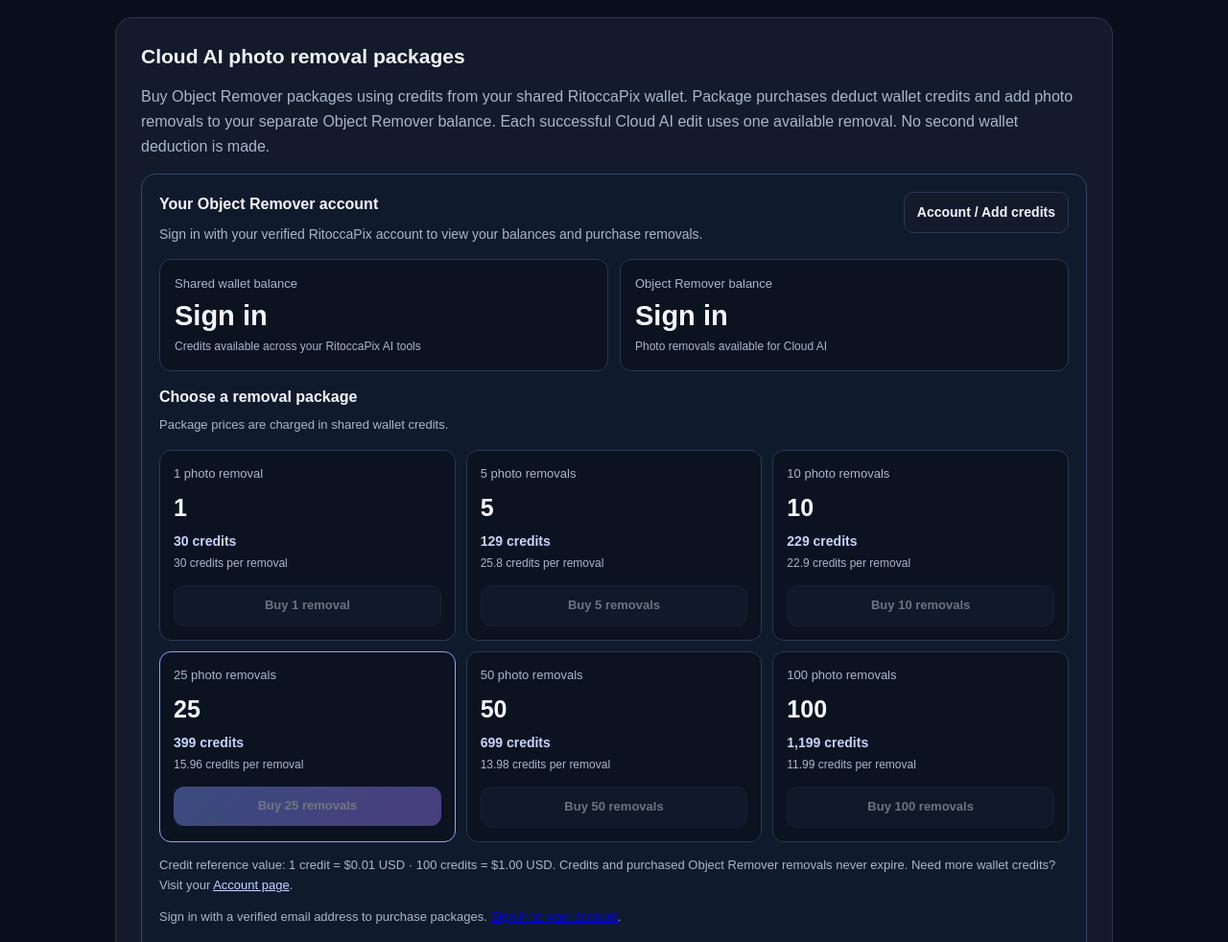
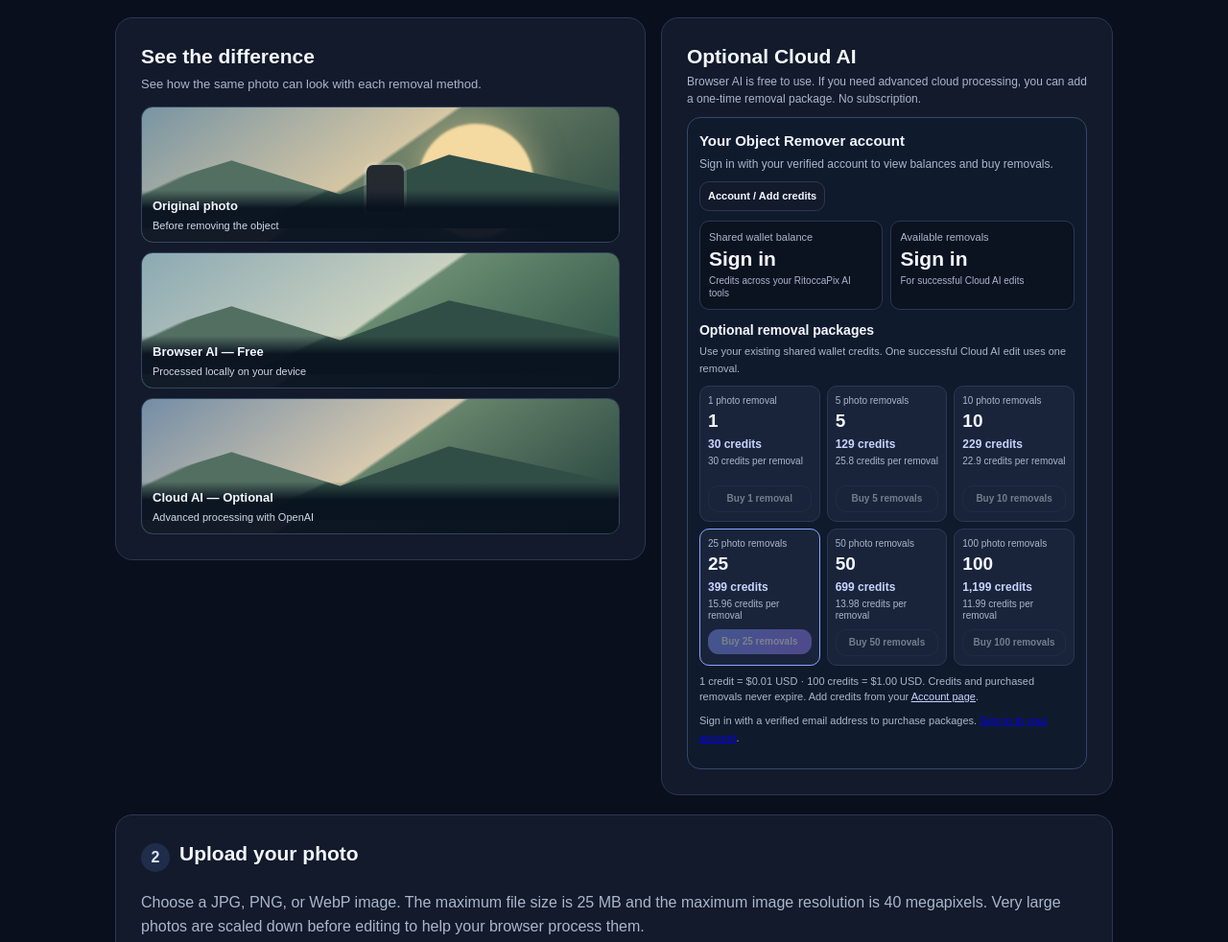
Before and after one commit to matteoda1978/image-tools, a plain HTML site: page image-object-remover.html in a window 1280 px wide. Shown: the part 581-1563 px from the top of the page at 96% size. Drawn offline with nearby package versions, Linux system fonts and the light colour scheme.

Commit message:
Update image-object-remover.html

```diff
--- a/image-object-remover.html
+++ b/image-object-remover.html
@@ -373,127 +373,104 @@ canvas{display:block;max-width:100%;height:auto;cursor:crosshair;touch-action:no
 .engine-panel .notice{margin-bottom:0}
 .engine-panel a{color:#c8d4ff}
 
-/* Shared wallet and Object Remover packages */
+/* Showcase and discreet Cloud AI packages */
+.showcase-pricing-layout{
+  display:grid;
+  grid-template-columns:minmax(0,1.08fr) minmax(0,.92fr);
+  gap:16px;
+  align-items:start;
+  margin-bottom:20px;
+}
+.showcase-panel,.packages-panel{min-width:0;margin:0}
+.showcase-panel h2{margin-bottom:6px}
+.showcase-intro{font-size:13px;margin:0 0 12px;color:var(--muted)}
+.example-stack{display:grid;grid-template-columns:1fr;gap:10px}
+.example-tile{
+  position:relative;display:flex;align-items:stretch;overflow:hidden;min-width:0;
+  min-height:142px;border:1px solid #35445f;border-radius:12px;
+  background:#0b1220;isolation:isolate;
+}
+.example-art{
+  position:absolute;inset:0;z-index:-1;overflow:hidden;
+  background:linear-gradient(145deg,#627e91 0%,#b8c6c2 48%,#526d60 49%,#233d39 100%);
+}
+.example-art::before{
+  content:"";position:absolute;width:24%;aspect-ratio:1;border-radius:50%;
+  top:12%;right:18%;background:#f4d9a0;filter:blur(1px);
+  box-shadow:0 0 35px #f4d9a088;
+}
+.example-art::after{
+  content:"";position:absolute;left:-10%;right:-10%;bottom:10%;height:55%;
+  background:linear-gradient(155deg,transparent 0 18%,#536f62 19% 42%,#314e46 43% 100%);
+  clip-path:polygon(0 65%,24% 8%,43% 54%,62% 0,100% 64%,100% 100%,0 100%);
+}
+.example-art.original{background:linear-gradient(145deg,#7894a3 0%,#d4c6a4 47%,#6c8068 48%,#29473f 100%)}
+.example-art.browser{background:linear-gradient(145deg,#8ba9b3 0%,#c9d1c0 48%,#688b70 49%,#294d42 100%)}
+.example-art.cloud{background:linear-gradient(145deg,#738da6 0%,#d7c9ae 48%,#66836b 49%,#203e3a 100%)}
+.example-art.browser::before,.example-art.cloud::before{display:none}
+.example-art .sample-object{
+  position:absolute;z-index:1;left:47%;bottom:22%;width:8%;height:35%;
+  border-radius:7px 7px 3px 3px;background:#252a31;box-shadow:0 0 0 3px #ffffff24;
+}
+.example-art.browser .sample-object,.example-art.cloud .sample-object{display:none}
+.example-caption{
+  align-self:flex-end;width:100%;padding:9px 11px 8px;
+  background:linear-gradient(transparent,#07101eef 35%);
+}
+.example-caption strong{display:block;font-size:13px;line-height:1.25}
+.example-caption span{display:block;color:#d0d9e9;font-size:11px;margin-top:3px}
+
+/* Shared wallet and compact package cards, following Photo to Coloring Page styling */
 .packages-banner{
-  background:#101a2d;
-  border:1px solid #34476b;
-  border-radius:15px;
-  padding:18px;
-  margin-top:15px;
+  background:#101a2d;border:1px solid #34476b;border-radius:14px;
+  padding:12px;margin-top:10px;
 }
 .packages-banner-head{
-  display:flex;
-  align-items:flex-start;
-  justify-content:space-between;
-  flex-wrap:wrap;
-  gap:12px;
-  margin-bottom:15px;
-}
-.packages-banner-head p{
-  color:var(--muted);
-  font-size:14px;
-  margin:5px 0 0;
-}
-.wallet-info{
-  display:grid;
-  grid-template-columns:repeat(2,minmax(0,1fr));
-  gap:12px;
-  margin:14px 0;
-}
-.wallet-stat{
-  padding:15px;
-  background:#0b1220;
-  border:1px solid var(--border);
-  border-radius:12px;
-}
-.wallet-stat span{
-  display:block;
-  color:var(--muted);
-  font-size:13px;
-}
-.wallet-stat strong{
-  display:block;
-  font-size:29px;
-  line-height:1.3;
-  margin-top:4px;
-  color:var(--text);
-  overflow-wrap:anywhere;
-}
-.wallet-stat small{
-  display:block;
-  color:var(--muted);
-  font-size:12px;
-  margin-top:3px;
-}
-.package-grid{
-  display:grid;
-  grid-template-columns:repeat(3,minmax(0,1fr));
-  gap:11px;
-  margin-top:15px;
-}
+  display:flex;align-items:flex-start;justify-content:space-between;
+  flex-wrap:wrap;gap:8px;margin-bottom:10px;
+}
+.packages-banner-head h3{font-size:15px;margin:0}
+.packages-banner-head p{color:var(--muted);font-size:12px;margin:4px 0 0;line-height:1.45}
+.packages-banner-head .account-link{font-size:11px;padding:6px 8px}
+.wallet-info{display:grid;grid-template-columns:repeat(2,minmax(0,1fr));gap:8px;margin:10px 0}
+.wallet-stat{padding:9px;background:#0b1220;border:1px solid var(--border);border-radius:10px;min-width:0}
+.wallet-stat span{display:block;color:var(--muted);font-size:11px;line-height:1.3}
+.wallet-stat strong{display:block;font-size:21px;line-height:1.25;margin-top:3px;color:var(--text);overflow-wrap:anywhere}
+.wallet-stat small{display:block;color:var(--muted);font-size:10px;line-height:1.35;margin-top:2px}
+.packages-panel>h2{margin-bottom:5px}
+.packages-panel .pricing-intro{font-size:12px!important;line-height:1.45;margin:4px 0 8px!important}
+.packages-banner>h3{font-size:14px;margin:8px 0 3px}
+.packages-banner>p.muted{font-size:11px!important}
+.package-grid{display:grid;grid-template-columns:repeat(3,minmax(0,1fr));gap:7px;margin-top:9px}
 .package-card{
-  display:flex;
-  flex-direction:column;
-  padding:14px;
-  background:#0b1220;
-  border:1px solid var(--border);
-  border-radius:12px;
-  min-width:0;
+  display:flex;flex-direction:column;min-width:0;padding:9px 8px;
+  background:var(--panel2,#0b1220);border:1px solid var(--border);border-radius:10px;
 }
 .package-card.featured{border-color:var(--accent)}
-.package-card .package-quantity{
-  color:var(--muted);
-  font-size:13px;
-}
-.package-card .package-number{
-  font-size:25px;
-  font-weight:800;
-  margin:4px 0;
-}
-.package-card .package-cost{
-  color:#c8d4ff;
-  font-size:14px;
-  font-weight:700;
-}
-.package-card .package-unit{
-  color:var(--muted);
-  font-size:12px;
-  margin-top:3px;
-  min-height:20px;
-}
-.package-card button{
-  margin-top:12px;
-  width:100%;
-  padding:10px 8px;
-  font-size:13px;
-}
+.package-card .package-quantity{color:var(--muted);font-size:10px;line-height:1.25}
+.package-card .package-number{font-size:19px;line-height:1.2;font-weight:800;margin:3px 0}
+.package-card .package-cost{color:#c8d4ff;font-size:12px;font-weight:700}
+.package-card .package-unit{color:var(--muted);font-size:10px;line-height:1.25;margin-top:2px;min-height:24px}
+.package-card button{margin-top:7px;width:100%;padding:7px 5px;font-size:10px;line-height:1.25}
 .package-card button:disabled{cursor:not-allowed}
-.wallet-note{
-  color:var(--muted);
-  font-size:13px;
-  margin:14px 0 0;
-}
+.wallet-note{color:var(--muted);font-size:11px;line-height:1.45;margin:9px 0 0}
 .wallet-note a{color:#c8d4ff}
-.package-status{
-  display:none;
-  margin-top:13px;
-  padding:11px 13px;
-  border:1px solid var(--border);
-  background:#0b1220;
-  border-radius:9px;
-  font-size:13px;
-  overflow-wrap:anywhere;
-}
+.package-status{display:none;margin-top:9px;padding:9px 10px;border:1px solid var(--border);background:#0b1220;border-radius:9px;font-size:12px;overflow-wrap:anywhere}
 .package-status.visible{display:block}
 .package-status.error{color:var(--danger);border-color:#75404a}
 .package-status.success{color:var(--good);border-color:#2d624b}
-.account-required{
-  display:none;
-  color:var(--muted);
-  font-size:13px;
-  margin-top:12px;
-}
+.account-required{display:none;color:var(--muted);font-size:11px;margin-top:8px}
 .account-required.visible{display:block}
+@media(max-width:900px){.showcase-pricing-layout{grid-template-columns:minmax(0,1fr) minmax(0,.95fr);gap:12px}.example-tile{min-height:125px}}
+@media(max-width:760px){.showcase-pricing-layout{grid-template-columns:1fr}.example-stack{max-width:620px;width:100%;margin:0 auto}.example-tile{min-height:155px}}
+@media(max-width:650px){
+  .header-inner{padding:11px 12px}.brand{font-size:21px}.account-link{padding:8px 10px;font-size:13px}
+  main{margin-top:24px}.feature-grid,.engine-options{grid-template-columns:1fr}
+  .showcase-pricing-layout{grid-template-columns:1fr}.example-tile{min-height:145px}
+  .package-grid{grid-template-columns:repeat(2,minmax(0,1fr))}.wallet-info{grid-template-columns:1fr 1fr}
+  .canvas-wrap{min-height:180px}.controls .action{flex:1 1 auto}.hero p{font-size:16px}
+}
+
 footer{
   text-align:center;
   color:var(--muted);
@@ -503,12 +480,23 @@ footer{
 }
 footer a{color:#b7c8ff;margin:0 8px}
 [hidden]{display:none!important}
+@media(max-width:900px){
+  .showcase-pricing-layout{grid-template-columns:minmax(0,1fr) minmax(340px,.9fr)}
+  .example-quadrant{grid-template-rows:repeat(2,minmax(155px,1fr))}
+}
+@media(max-width:760px){
+  .showcase-pricing-layout{grid-template-columns:1fr}
+  .example-quadrant{max-width:560px;margin:0 auto;grid-template-rows:repeat(2,minmax(170px,1fr))}
+}
 @media(max-width:650px){
   .header-inner{padding:11px 12px}
   .brand{font-size:21px}
   .account-link{padding:8px 10px;font-size:13px}
   main{margin-top:24px}
-  .feature-grid,.engine-options,.package-grid{grid-template-columns:1fr}
+  .feature-grid,.engine-options{grid-template-columns:1fr}
+  .showcase-pricing-layout{grid-template-columns:1fr}
+  .example-quadrant{max-width:560px;margin:0 auto;grid-template-rows:repeat(2,minmax(145px,1fr))}
+  .package-grid{grid-template-columns:repeat(2,minmax(0,1fr))}
   .wallet-info{grid-template-columns:1fr 1fr}
   .canvas-wrap{min-height:180px}
   .controls .action{flex:1 1 auto}
@@ -571,20 +559,47 @@ footer a{color:#b7c8ff;margin:0 8px}
     </p>
   </section>
 
-  <section class="panel" aria-labelledby="pricingHeading">
-    <h2 id="pricingHeading">Cloud AI photo removal packages</h2>
-    <p class="pricing-intro muted">
-      Buy Object Remover packages using credits from your shared RitoccaPix wallet.
-      Package purchases deduct wallet credits and add photo removals to your
-      separate Object Remover balance. Each successful Cloud AI edit uses one
-      available removal. No second wallet deduction is made.
+  <section class="showcase-pricing-layout" aria-label="Object Remover examples and packages">
+    <div class="panel showcase-panel" aria-labelledby="showcaseHeading">
+      <h2 id="showcaseHeading">See the difference</h2>
+      <p class="showcase-intro">See how the same photo can look with each removal method.</p>
+
+      <div class="example-stack">
+        <div class="example-tile">
+          <div class="example-art original"><span class="sample-object" aria-hidden="true"></span></div>
+          <div class="example-caption">
+            <strong>Original photo</strong>
+            <span>Before removing the object</span>
+          </div>
+        </div>
+        <div class="example-tile">
+          <div class="example-art browser" aria-hidden="true"></div>
+          <div class="example-caption">
+            <strong>Browser AI — Free</strong>
+            <span>Processed locally on your device</span>
+          </div>
+        </div>
+        <div class="example-tile">
+          <div class="example-art cloud" aria-hidden="true"></div>
+          <div class="example-caption">
+            <strong>Cloud AI — Optional</strong>
+            <span>Advanced processing with OpenAI</span>
+          </div>
+        </div>
+      </div>
+    </div>
+
+    <section class="panel packages-panel" aria-labelledby="pricingHeading">
+      <h2 id="pricingHeading">Optional Cloud AI</h2>
+      <p class="pricing-intro muted" style="font-size:13px;margin:5px 0 12px">
+        Browser AI is free to use. If you need advanced cloud processing, you can add a one-time removal package. No subscription.
       </p>
 
       <div class="packages-banner">
         <div class="packages-banner-head">
           <div>
             <h3>Your Object Remover account</h3>
-          <p>Sign in with your verified RitoccaPix account to view your balances and purchase removals.</p>
+            <p>Sign in with your verified account to view balances and buy removals.</p>
           </div>
           <a class="account-link" href="account.html?redirect=image-object-remover.html">Account / Add credits</a>
         </div>
@@ -593,19 +608,17 @@ footer a{color:#b7c8ff;margin:0 8px}
           <div class="wallet-stat">
             <span>Shared wallet balance</span>
             <strong id="walletBalance">—</strong>
-          <small>Credits available across your RitoccaPix AI tools</small>
+            <small>Credits across your RitoccaPix AI tools</small>
           </div>
           <div class="wallet-stat">
-          <span>Object Remover balance</span>
+            <span>Available removals</span>
             <strong id="removalBalance">—</strong>
-          <small>Photo removals available for Cloud AI</small>
-        </div>
-      </div>
-
-      <h3>Choose a removal package</h3>
-      <p class="muted" style="font-size:13px;margin:4px 0 0">
-        Package prices are charged in shared wallet credits.
-      </p>
+            <small>For successful Cloud AI edits</small>
+          </div>
+        </div>
+
+        <h3>Optional removal packages</h3>
+        <p class="muted" style="font-size:12px;margin:3px 0 0">Use your existing shared wallet credits. One successful Cloud AI edit uses one removal.</p>
 
         <div class="package-grid">
           <div class="package-card">
@@ -615,7 +628,6 @@ footer a{color:#b7c8ff;margin:0 8px}
             <span class="package-unit">30 credits per removal</span>
             <button class="action secondary purchase-button" data-package="removal_1" type="button">Buy 1 removal</button>
           </div>
-
           <div class="package-card">
             <span class="package-quantity">5 photo removals</span>
             <strong class="package-number">5</strong>
@@ -623,7 +635,6 @@ footer a{color:#b7c8ff;margin:0 8px}
             <span class="package-unit">25.8 credits per removal</span>
             <button class="action secondary purchase-button" data-package="removal_5" type="button">Buy 5 removals</button>
           </div>
-
           <div class="package-card">
             <span class="package-quantity">10 photo removals</span>
             <strong class="package-number">10</strong>
@@ -631,7 +642,6 @@ footer a{color:#b7c8ff;margin:0 8px}
             <span class="package-unit">22.9 credits per removal</span>
             <button class="action secondary purchase-button" data-package="removal_10" type="button">Buy 10 removals</button>
           </div>
-
           <div class="package-card featured">
             <span class="package-quantity">25 photo removals</span>
             <strong class="package-number">25</strong>
@@ -639,7 +649,6 @@ footer a{color:#b7c8ff;margin:0 8px}
             <span class="package-unit">15.96 credits per removal</span>
             <button class="action purchase-button" data-package="removal_25" type="button">Buy 25 removals</button>
           </div>
-
           <div class="package-card">
             <span class="package-quantity">50 photo removals</span>
             <strong class="package-number">50</strong>
@@ -647,7 +656,6 @@ footer a{color:#b7c8ff;margin:0 8px}
             <span class="package-unit">13.98 credits per removal</span>
             <button class="action secondary purchase-button" data-package="removal_50" type="button">Buy 50 removals</button>
           </div>
-
           <div class="package-card">
             <span class="package-quantity">100 photo removals</span>
             <strong class="package-number">100</strong>
@@ -658,18 +666,16 @@ footer a{color:#b7c8ff;margin:0 8px}
         </div>
 
         <p class="wallet-note">
-        Credit reference value: 1 credit = $0.01 USD · 100 credits = $1.00 USD.
-        Credits and purchased Object Remover removals never expire.
-        Need more wallet credits? Visit your <a href="account.html">Account page</a>.
-      </p>
-
+          1 credit = $0.01 USD · 100 credits = $1.00 USD. Credits and purchased removals never expire.
+          Add credits from your <a href="account.html">Account page</a>.
+        </p>
         <p id="accountRequired" class="account-required">
           Sign in with a verified email address to purchase packages.
           <a href="account.html?redirect=image-object-remover.html">Sign in to your account</a>.
         </p>
-
         <div id="packageStatus" class="package-status" role="status" aria-live="polite"></div>
       </div>
+    </section>
   </section>
 
   <section class="panel" aria-labelledby="uploadHeading">
```
Lines whose indentation alone changed are shown as unchanged.
